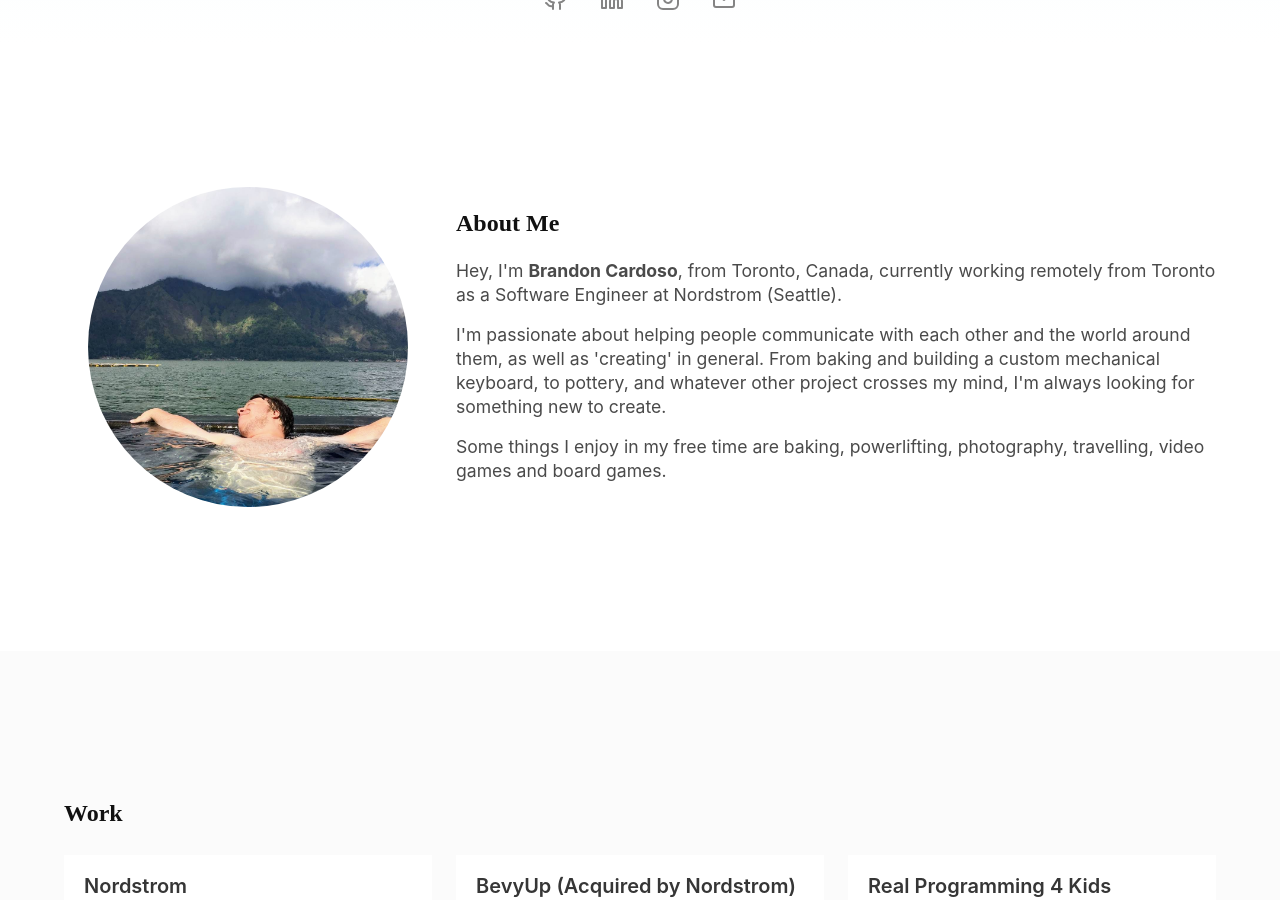
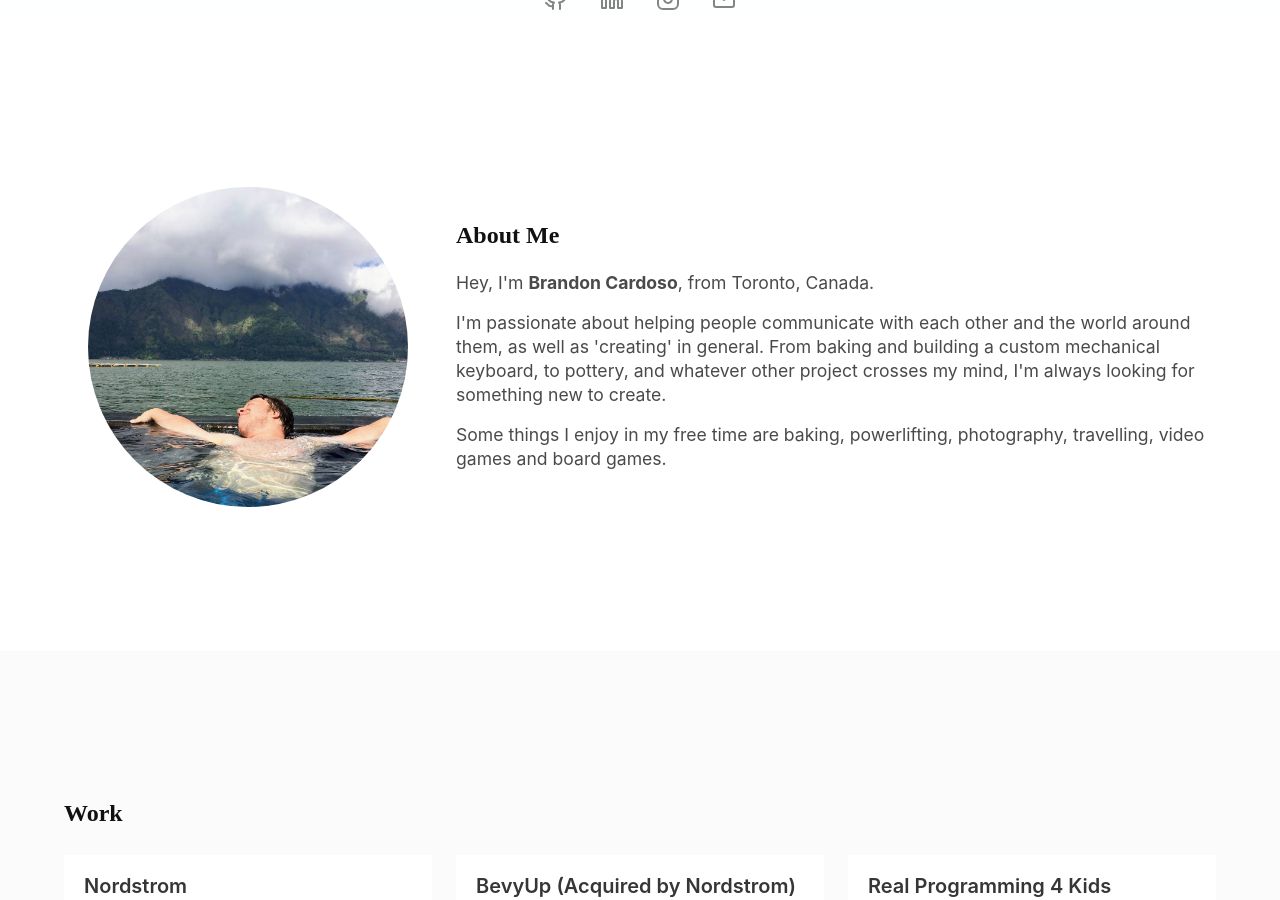
Before and after one commit to brandoncardoso/brandoncardoso.github.io, a Jekyll site: the page built from index.md, in a window 1280 px wide and 900 px high, scrolled down 857 px. Built offline with Jekyll 4.4.1, drawn with Linux system fonts in a browser that asks for light colours; some web fonts are replaced.

Commit message:
update about me blurb

```diff
--- a/_layouts/default.html
+++ b/_layouts/default.html
@@ -98,8 +98,7 @@
                             About Me
                         </div>
                         <p>
-                        Hey, I'm <span class="has-text-weight-bold">Brandon Cardoso</span>, from Toronto, Canada,
-                        currently working remotely from Toronto as a Software Engineer at Nordstrom (Seattle).
+                        Hey, I'm <span class="has-text-weight-bold">Brandon Cardoso</span>, from Toronto, Canada.
                         </p>
 
                         <p>
```
